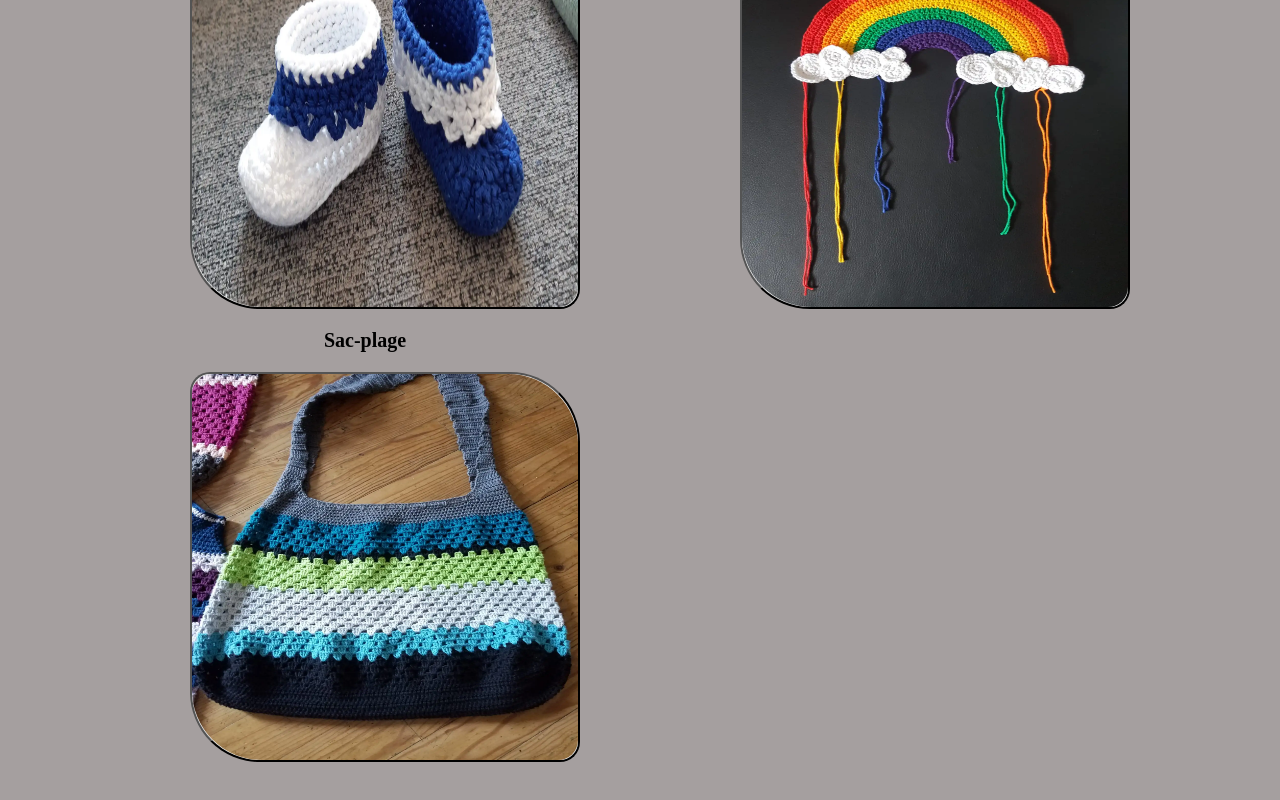
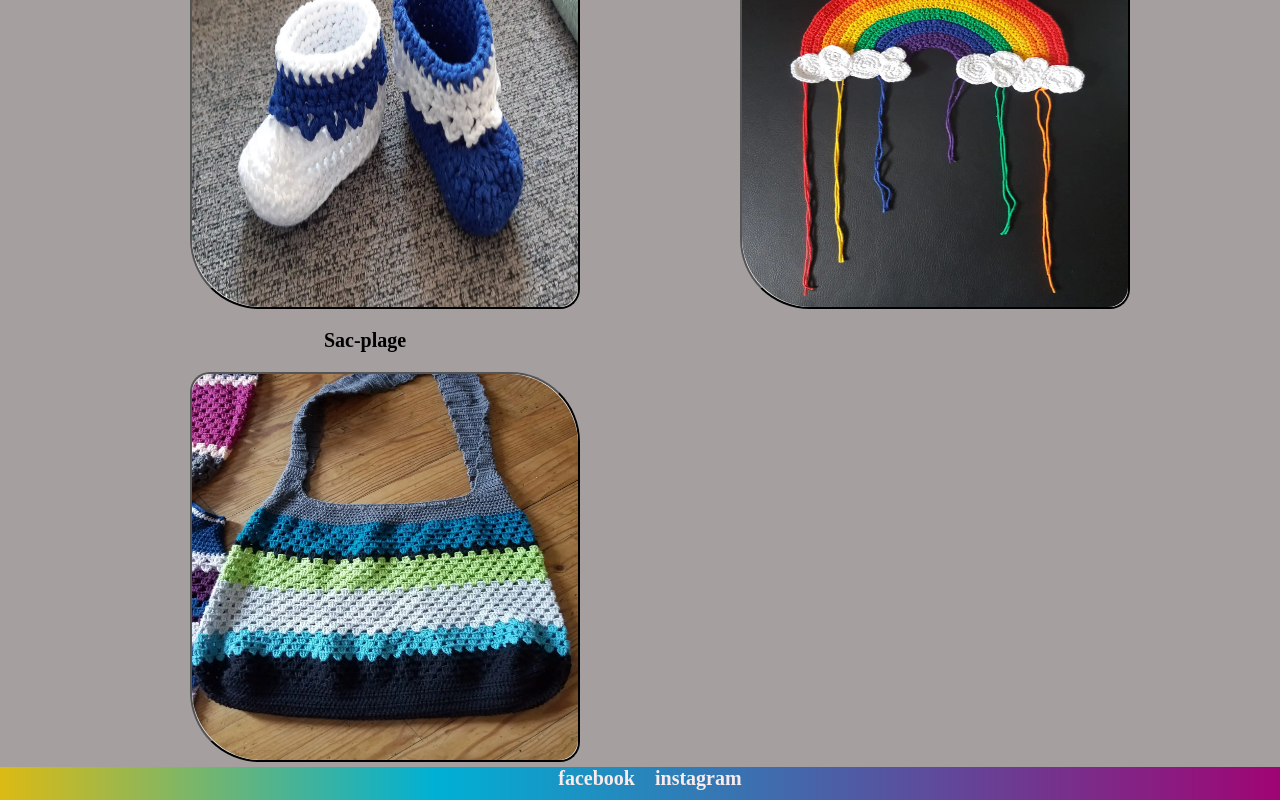
Before and after one commit to thimibka/crochets, a React (Vite) app: page /#/ in a window 1280 px wide. Before the commit this address led to /#/amigurumi. Shown: the part 2100-2900 px from the top of the page. Before the commit the page ends 2867 px from the top, so only its background shows below. Built offline with nearby package versions, Linux system fonts and the light colour scheme.

Commit message:
link social

```diff
--- a/src/Pages/Home.jsx
+++ b/src/Pages/Home.jsx
@@ -157,6 +157,20 @@ export default function Home() {
           </div>
         </div>
       </div>
+      <div className="link-reseau">
+
+          <ul>
+            <a href="https://www.facebook.com/profile.php?id=100089088925441">
+              facebook
+            </a>
+          </ul>
+          <ul>
+            <a href="https://www.instagram.com/les_crochets_de_marinette/?igshid=MzMyNGUyNmU2YQ%3D%3D">
+              instagram
+            </a>
+          </ul>
+
+      </div>
     </>
   );
 }
--- a/src/styles/pages/_page-home.scss
+++ b/src/styles/pages/_page-home.scss
@@ -37,6 +37,24 @@
   margin: 0 auto;
 }
 
+.link-reseau {
+  display: flex;
+  justify-content: center;
+
+  background: linear-gradient(
+    90deg,
+    rgba(220, 186, 20, 1) 0%,
+    rgba(0, 176, 212, 1) 34%,
+    rgba(160, 4, 115, 1) 100%
+  );
+
+  & ul {
+    margin-bottom: 10px;
+    margin-left: 20px;
+    font-family: "Times New Roman", Times, serif sans-serif;
+  }
+}
+
 @media (max-width: 768px) {
   .HomePresentation {
     display: flex;
@@ -60,7 +78,6 @@
     justify-content: center;
     align-items: center;
 
-
     & p {
       margin-left: 50px;
       margin-right: 50px;
@@ -82,7 +99,6 @@
       justify-content: center;
       align-items: center;
       & img {
-
         border-radius: 100%;
         height: 300%;
         width: 300px;
```
Also changed, not shown: 2 other files (tests, documents, lock files or other folders).
